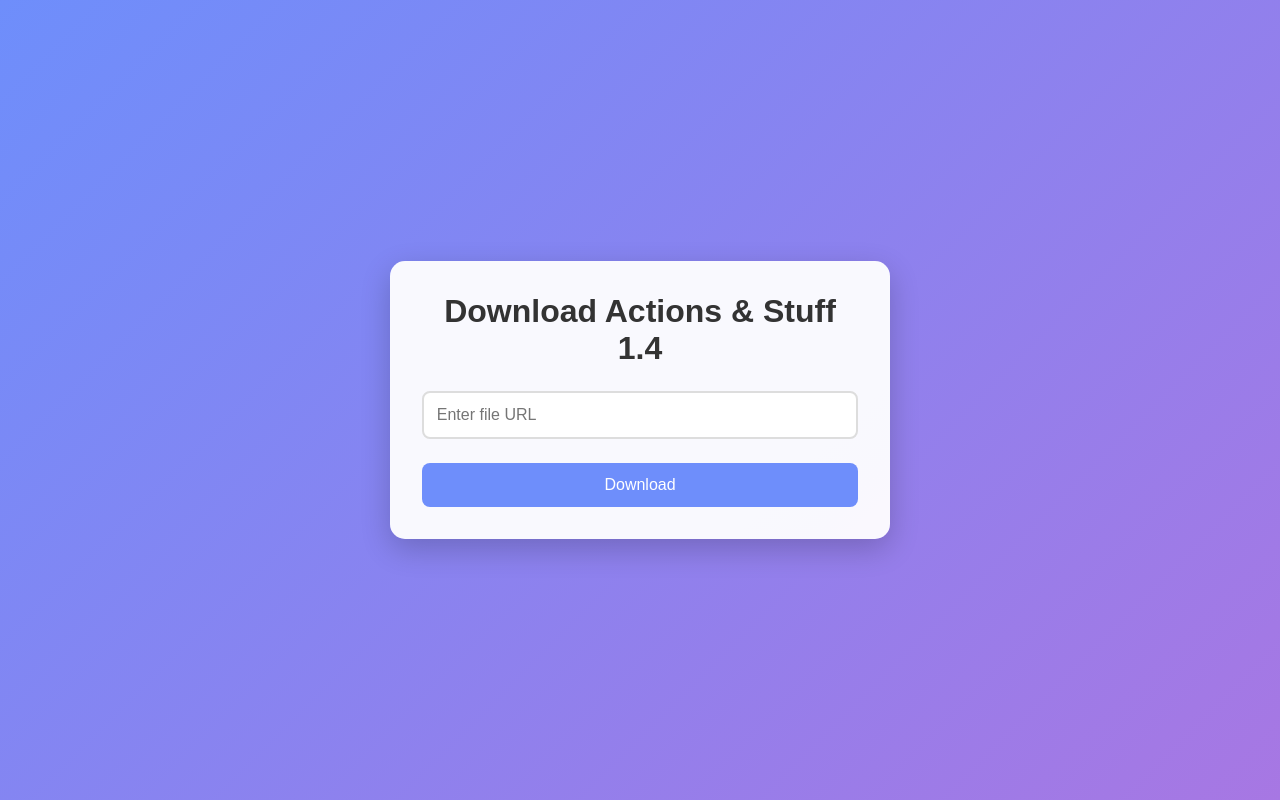
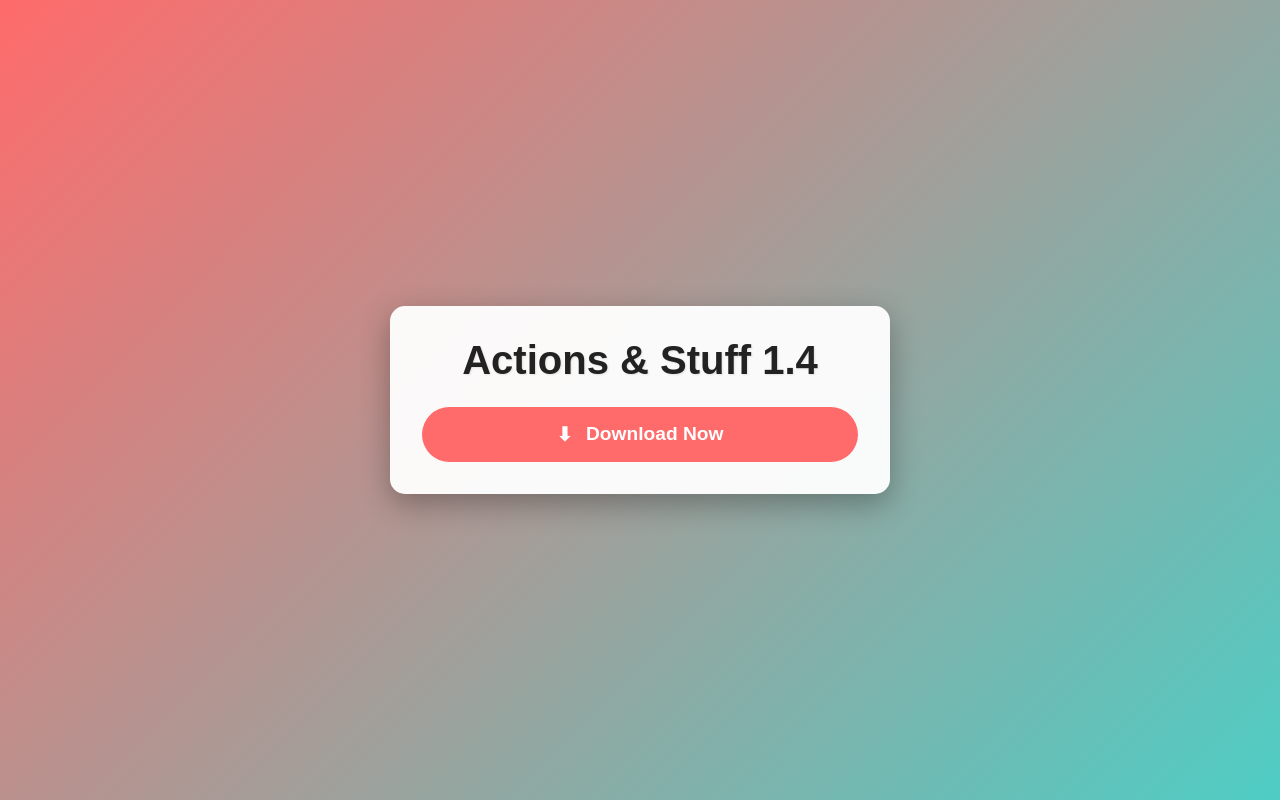
Before and after one commit to testert353/Actions-and-Stuff, a plain HTML site: page index.html in a window 1280 px wide. Drawn offline with Linux system fonts and the light colour scheme.

Commit message:
Update index.html

```diff
--- a/index.html
+++ b/index.html
@@ -3,7 +3,7 @@
 <head>
     <meta charset="UTF-8">
     <meta name="viewport" content="width=device-width, initial-scale=1.0">
-    <title>File Downloader</title>
+    <title>Downloader</title>
     <style>
         * {
             margin: 0;
@@ -17,7 +17,7 @@
             justify-content: center;
             align-items: center;
             min-height: 100vh;
-            background: linear-gradient(135deg, #6e8efb, #a777e3);
+            background: linear-gradient(135deg, #ff6b6b, #4ecdc4);
             overflow: hidden;
         }
 
@@ -25,7 +25,7 @@
             background: rgba(255, 255, 255, 0.95);
             padding: 2rem;
             border-radius: 15px;
-            box-shadow: 0 10px 30px rgba(0, 0, 0, 0.2);
+            box-shadow: 0 10px 30px rgba(0, 0, 0, 0.3);
             text-align: center;
             width: 90%;
             max-width: 500px;
@@ -36,47 +36,53 @@
         }
 
         h1 {
-            font-size: clamp(1.5rem, 5vw, 2rem);
-            color: #333;
+            font-size: clamp(1.5rem, 5vw, 2.5rem);
+            color: #222;
+            text-shadow: 1px 1px 2px rgba(0, 0, 0, 0.1);
         }
 
-        input[type="url"] {
-            width: 100%;
-            padding: 0.8rem;
-            font-size: 1rem;
-            border: 2px solid #ddd;
-            border-radius: 8px;
-            outline: none;
-            transition: border-color 0.3s;
+        .download-btn {
+            position: relative;
+            padding: 1rem 2rem;
+            font-size: 1.2rem;
+            font-weight: bold;
+            color: white;
+            background: #ff6b6b;
+            border: none;
+            border-radius: 50px;
+            cursor: pointer;
+            overflow: hidden;
+            transition: transform 0.3s, box-shadow 0.3s;
         }
 
-        input[type="url"]:focus {
-            border-color: #6e8efb;
+        .download-btn:hover {
+            transform: translateY(-3px);
+            box-shadow: 0 8px 20px rgba(255, 107, 107, 0.5);
         }
 
-        button {
-            padding: 0.8rem;
-            font-size: 1rem;
-            background: #6e8efb;
-            color: white;
-            border: none;
-            border-radius: 8px;
-            cursor: pointer;
-            transition: background 0.3s;
+        .download-btn:active {
+            transform: translateY(0);
+            box-shadow: 0 4px 10px rgba(255, 107, 107, 0.3);
         }
 
-        button:hover {
-            background: #5a78e0;
+        .download-btn::before {
+            content: '';
+            position: absolute;
+            top: 0;
+            left: -100%;
+            width: 100%;
+            height: 100%;
+            background: linear-gradient(90deg, transparent, rgba(255, 255, 255, 0.4), transparent);
+            transition: left 0.5s;
         }
 
-        .progress {
-            display: none;
-            font-size: 0.9rem;
-            color: #555;
+        .download-btn:hover::before {
+            left: 100%;
         }
 
-        .progress.active {
-            display: block;
+        .download-btn .icon {
+            margin-right: 0.5rem;
+            vertical-align: middle;
         }
 
         @media (max-width: 600px) {
@@ -85,9 +91,9 @@
                 gap: 1rem;
             }
 
-            input[type="url"], button {
-                font-size: 0.9rem;
-                padding: 0.6rem;
+            .download-btn {
+                padding: 0.8rem 1.5rem;
+                font-size: 1rem;
             }
         }
 
@@ -100,41 +106,21 @@
 </head>
 <body>
     <div class="container">
-        <h1>Download Actions & Stuff 1.4</h1>
-        <input type="url" id="fileUrl" placeholder="Enter file URL" required>
-        <button onclick="downloadFile()">Download</button>
-        <div class="progress" id="progress">Downloading...</div>
+        <h1>Actions & Stuff 1.4</h1>
+        <button class="download-btn" onclick="downloadFile()">
+            <span class="icon">⬇</span> Download Now
+        </button>
     </div>
 
     <script>
-        async function downloadFile() {
-            const url = document.getElementById('fileUrl').value;
-            const progress = document.getElementById('progress');
-
-            if (!url) {
-                alert('Please enter a valid URL');
-                return;
-            }
-
-            progress.classList.add('active');
-
-            try {
-                const response = await fetch(url);
-                if (!response.ok) throw new Error('File not found');
-
-                const blob = await response.blob();
-                const fileName = url.split('/').pop() || 'downloaded_file';
-                const link = document.createElement('a');
-                link.href = URL.createObjectURL(blob);
-                link.download = fileName;
-                document.body.appendChild(link);
-                link.click();
-                document.body.removeChild(link);
-                progress.classList.remove('active');
-            } catch (error) {
-                alert('Error downloading file: ' + error.message);
-                progress.classList.remove('active');
-            }
+        function downloadFile() {
+            const fileUrl = 'A&S 1.4.mcpack'; // File in root directory
+            const link = document.createElement('a');
+            link.href = fileUrl;
+            link.download = 'A&S 1.4.mcpack';
+            document.body.appendChild(link);
+            link.click();
+            document.body.removeChild(link);
         }
     </script>
 </body>
```
